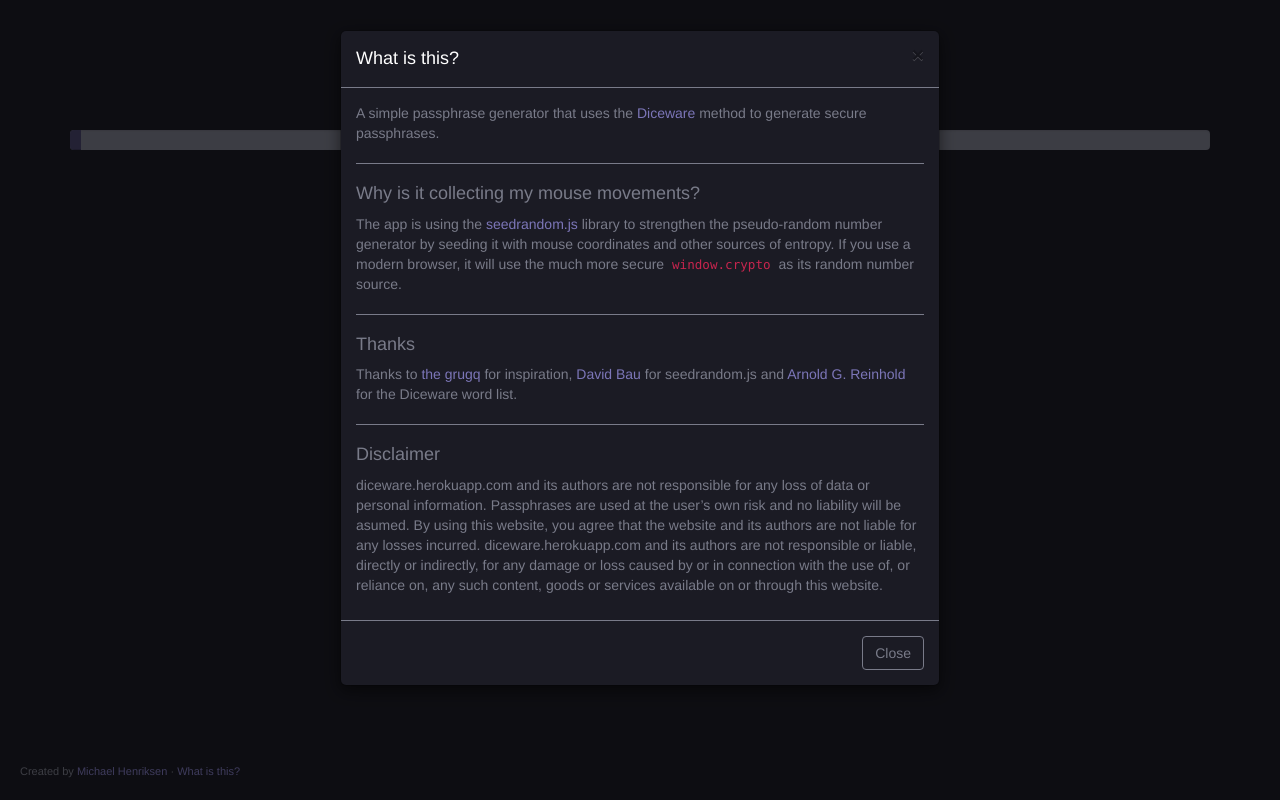
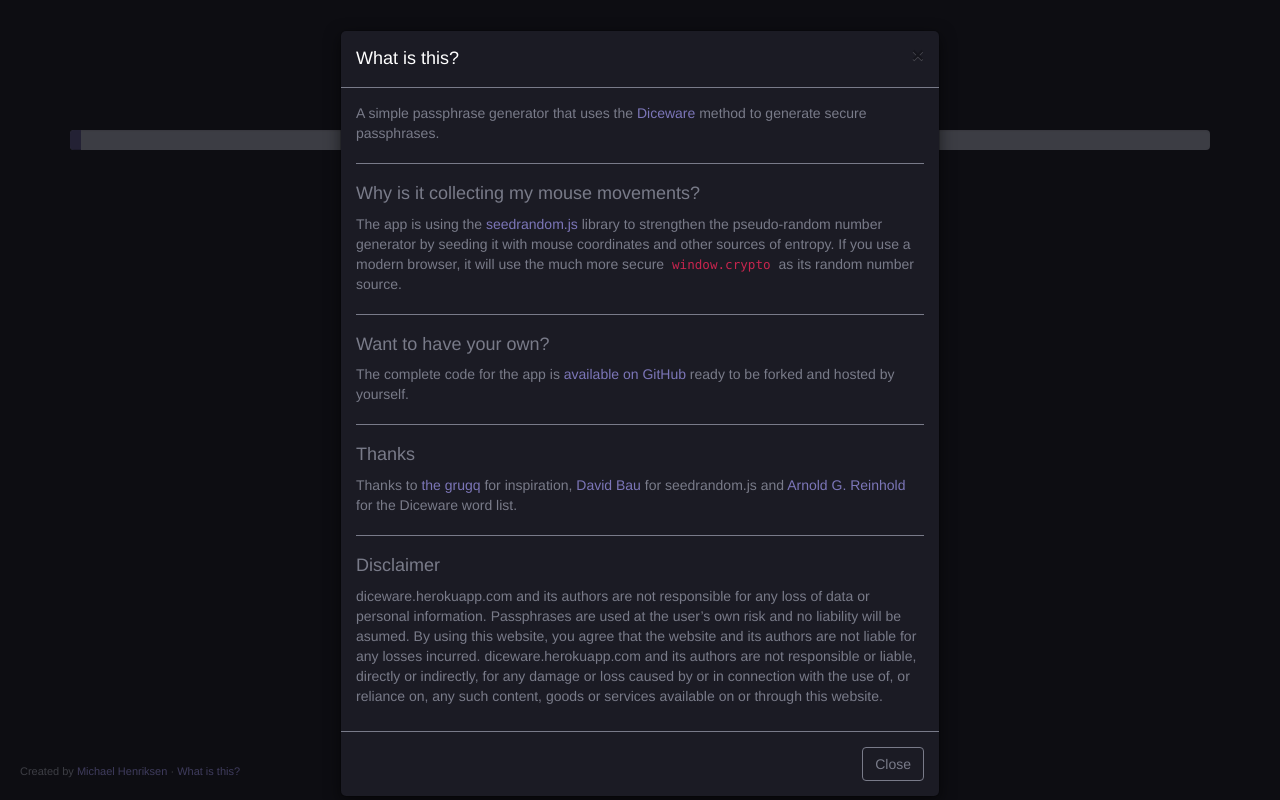
Before and after one commit to michenriksen/diceware, a plain HTML site: page index.html in a window 1280 px wide. Both pictures are taken after a click on the link "What is this?". Drawn offline with nearby package versions, Linux system fonts and the light colour scheme.

Commit message:
Add link to code on GitHub

```diff
--- a/index.html
+++ b/index.html
@@ -54,6 +54,12 @@
 
           <hr />
 
+          <h4>Want to have your own?</h4>
+
+          <p>The complete code for the app is <a href="https://github.com/michenriksen/diceware">available on GitHub</a> ready to be forked and hosted by yourself.</p>
+
+          <hr />
+
           <h4>Thanks</h4>
 
           <p>Thanks to <a href="https://twitter.com/thegrugq">the grugq</a> for inspiration,
```
